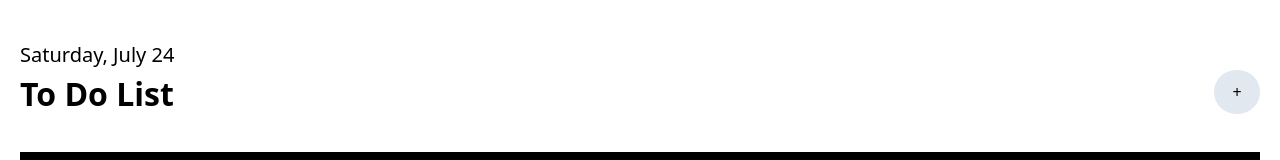
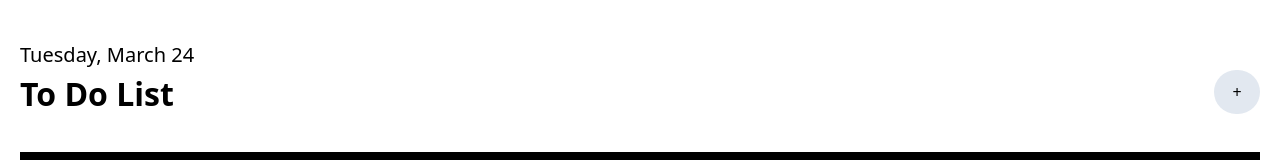
Before and after one commit to thoriqramadhan/toDo-React, a React app: page / in a window 1280 px wide. Shown: the top 160 px of the page. Built offline with nearby package versions, Linux system fonts and the light colour scheme; the HTML template or start-up script is replaced by a standard one.

Commit message:
Make year follow callendar

```diff
--- a/src/components/Header.jsx
+++ b/src/components/Header.jsx
@@ -1,9 +1,19 @@
 import React from 'react'
 
 function Header({setIsOpen}) {
+  const currentDate = new Date();
+  const daysOfWeek = ['Sunday', 'Monday', 'Tuesday', 'Wednesday', 'Thursday', 'Friday', 'Saturday'];
+
+  // Daftar nama bulan dalam setahun
+  const monthsOfYear = ['January', 'February', 'March', 'April', 'May', 'June', 'July', 'August', 'September', 'October', 'November', 'December'];
+
+  // Mendapatkan hari dan bulan dalam format yang diinginkan
+  const dayOfWeek = daysOfWeek[currentDate.getDay()];
+  const month = monthsOfYear[currentDate.getMonth()];
+  const year = currentDate.getFullYear().toString().slice(-2);
   return (
     <>
-    <p className='text-[20px] pt-[40px]'>Saturday, July 24</p>
+    <p className='text-[20px] pt-[40px]'>{dayOfWeek}, {month} {year}</p>
     <div className="flex w-[100%] justify-between">
         <h1 className='text-[32px] font-bold'>To Do List</h1>
         <button className='w-[46px] h-[44px] bg-slate-200 rounded-full' onClick={() => setIsOpen(true)}>+</button>
```
